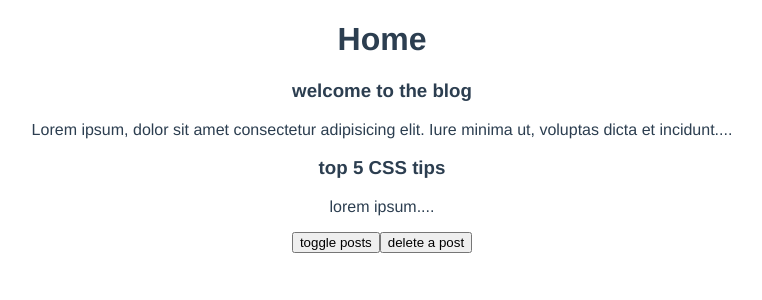
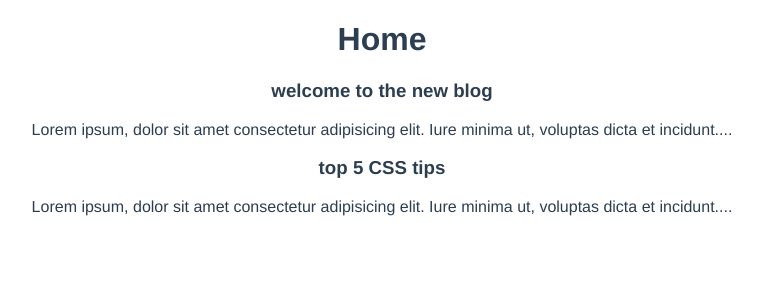
Before and after one commit to kitOl/vue-dojo-blog, a Vue app: page / in a window 1280 px wide. Shown: the top 300 px of the page, without its empty margins (258-1020 px from the left). Built offline with nearby package versions, Linux system fonts and the light colour scheme; data requests are answered from the project's data file.

Commit message:
add async fetching data

```diff
--- /dev/null
+++ b/data/db.json
@@ -0,0 +1,16 @@
+{
+  "posts": [
+    {
+      "id": 1,
+      "title": "welcome to the new blog",
+      "body": "Lorem ipsum, dolor sit amet consectetur adipisicing elit. Iure minima ut, voluptas dicta et incidunt recusandae quisquam iste repellendus assumenda, nulla vitae ducimus pariatur harum aspernatur delectus commodi dolorum deserunt ipsum, fugiat eius ea voluptatum ad sint? Sapiente, aspernatur modi quidem consequuntur porro ea. Consectetur laborum culpa quos recusandae doloremque dolore minus quis reiciendis consequatur, quisquam temporibus dolores necessitatibus commodi tenetur! Modi, libero, provident tenetur corrupti corporis, nulla nobis minima eius dignissimos inventore amet! Vero distinctio nihil corporis repudiandae sint optio ut atque maxime animi saepe qui labore aspernatur vel doloremque autem eum voluptatem earum, consequatur illo culpa incidunt repellendus!",
+      "tags": ["webdev", "coding", "news"]
+    },
+    {
+      "id": 2,
+      "title": "top 5 CSS tips",
+      "body": "Lorem ipsum, dolor sit amet consectetur adipisicing elit. Iure minima ut, voluptas dicta et incidunt recusandae quisquam iste repellendus assumenda, nulla vitae ducimus pariatur harum aspernatur delectus commodi dolorum deserunt ipsum, fugiat eius ea voluptatum ad sint? Sapiente, aspernatur modi quidem consequuntur porro ea. Consectetur laborum culpa quos recusandae doloremque dolore minus quis reiciendis consequatur, quisquam temporibus dolores necessitatibus commodi tenetur! Modi, libero, provident tenetur corrupti corporis, nulla nobis minima eius dignissimos inventore amet! Vero distinctio nihil corporis repudiandae sint optio ut atque maxime animi saepe qui labore aspernatur vel doloremque autem eum voluptatem earum, consequatur illo culpa incidunt repellendus!",
+      "tags": ["css", "webdev", "coding"]
+    }
+  ]
+}
--- a/package.json
+++ b/package.json
@@ -8,6 +8,7 @@
   },
   "dependencies": {
     "core-js": "^3.8.3",
+    "json-server": "^1.0.0-beta.2",
     "vue": "^3.2.13",
     "vue-router": "^4.0.3"
   },
--- a/src/views/HomeView.vue
+++ b/src/views/HomeView.vue
@@ -1,9 +1,11 @@
 <template>
   <div class="home">
     <h1>Home</h1>
-    <PostList v-if="showPosts" :posts="posts" />
-    <button @click="showPosts = !showPosts">toggle posts</button>
-    <button @click="posts.pop()">delete a post</button>
+    <div v-if="error">{{ error }}</div>
+    <div v-if="posts.length">
+      <PostList :posts="posts" />
+    </div>
+    <div v-else>Loading...</div>
   </div>
 </template>
 
@@ -19,17 +21,24 @@ export default {
     PostList,
   },
   setup() {
-    const posts = ref([
-      {
-        title: 'welcome to the blog',
-        body: 'Lorem ipsum, dolor sit amet consectetur adipisicing elit. Iure minima ut, voluptas dicta et incidunt recusandae quisquam iste repellendus assumenda, nulla vitae ducimus pariatur harum aspernatur delectus commodi dolorum deserunt ipsum, fugiat eius ea voluptatum ad sint? Sapiente, aspernatur modi quidem consequuntur porro ea. Consectetur laborum culpa quos recusandae doloremque dolore minus quis reiciendis consequatur, quisquam temporibus dolores necessitatibus commodi tenetur! Modi, libero, provident tenetur corrupti corporis, nulla nobis minima eius dignissimos inventore amet! Vero distinctio nihil corporis repudiandae sint optio ut atque maxime animi saepe qui labore aspernatur vel doloremque autem eum voluptatem earum, consequatur illo culpa incidunt repellendus!',
-        id: 1,
-      },
-      { title: 'top 5 CSS tips', body: 'lorem ipsum', id: 2 },
-    ]);
-    const showPosts = ref(true);
+    const posts = ref([]);
+    const error = ref(null);
 
-    return { posts, showPosts };
+    const load = async () => {
+      try {
+        let data = await fetch('http://localhost:3000/posts');
+        if (!data.ok) {
+          throw Error('no data available');
+        }
+        posts.value = await data.json();
+      } catch (err) {
+        error.value = err.message;
+        console.log(error.value);
+      }
+    };
+    load();
+
+    return { posts, error };
   },
 };
 </script>
```
Also changed, not shown: 1 other file (tests, documents, lock files or other folders).
